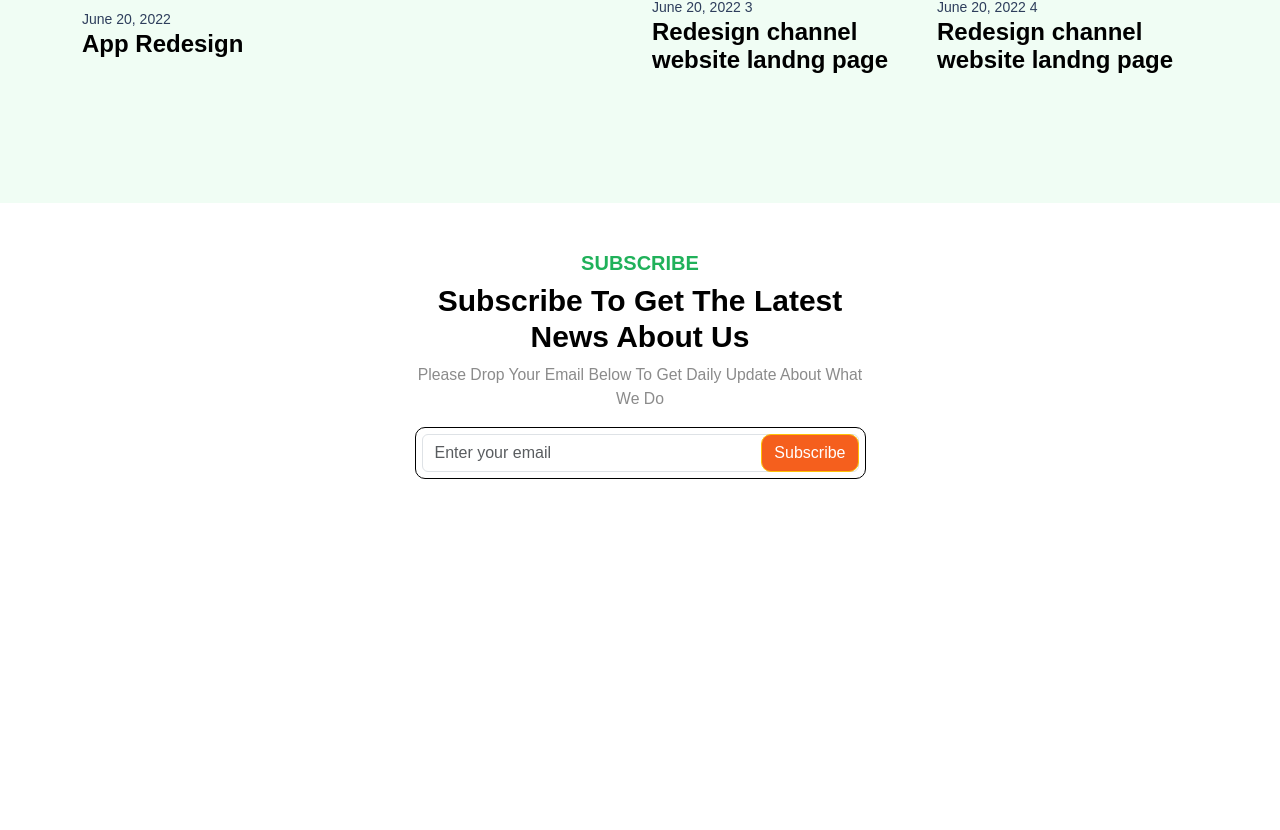
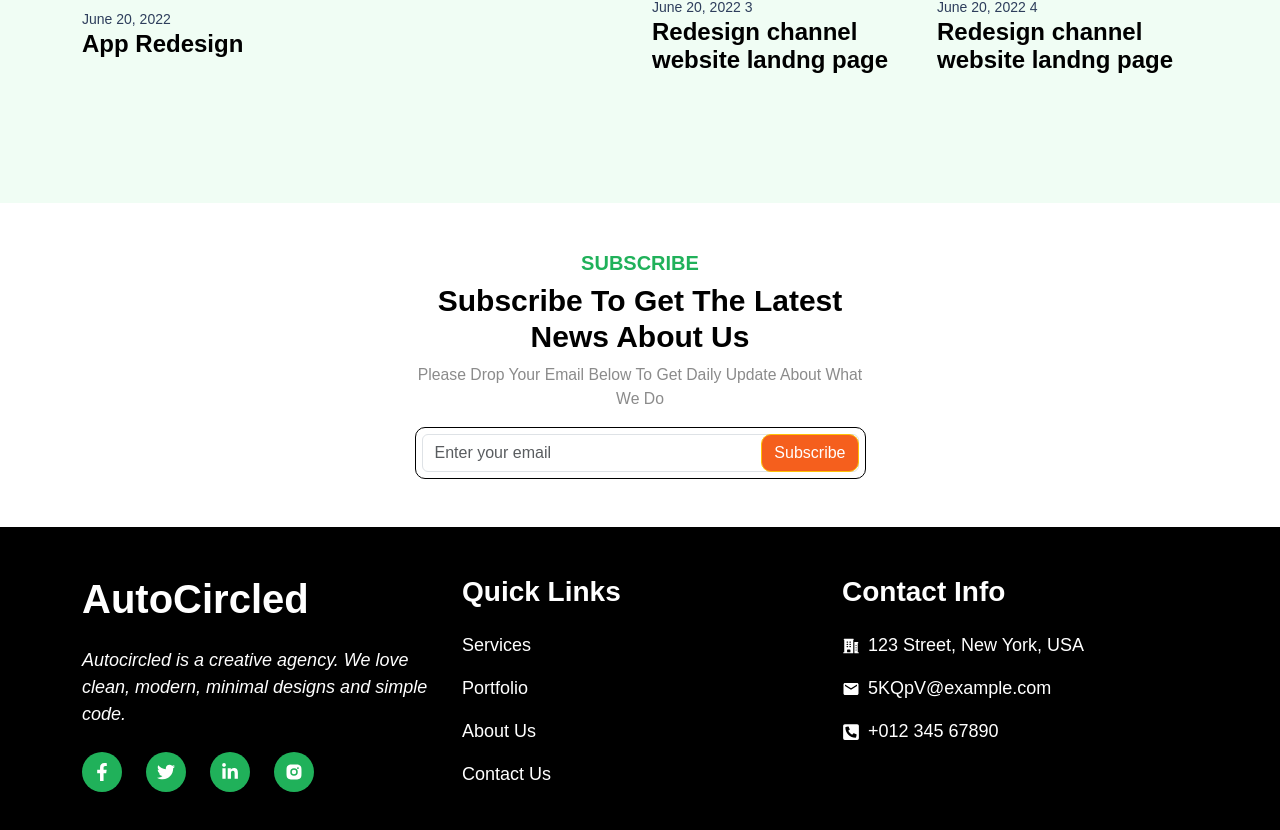
Before and after one commit to autocircled/module-14-assignment, a React (Vite) app: page / in a window 1280 px wide. Shown: the part 2501-3331 px from the top of the page. Before the commit the page ends 3028 px from the top, so only its background shows below. Built offline with nearby package versions, Linux system fonts and the light colour scheme.

Commit message:
footer ok

```diff
--- /dev/null
+++ b/src/assets/css/footer.css
@@ -0,0 +1,6 @@
+.social-links a {
+    background: #20B15A;
+    width: 40px;
+    height: 40px;
+    border-radius: 50px;
+}
--- /dev/null
+++ b/src/components/Footer.jsx
@@ -0,0 +1,63 @@
+import { Nav } from 'react-bootstrap';
+import '../assets/css/footer.css'
+import { FaFacebookF } from "react-icons/fa";
+import { FaTwitter } from "react-icons/fa";
+import { FaLinkedinIn } from "react-icons/fa";
+import { RiInstagramFill } from "react-icons/ri";
+import { HiBuildingOffice2 } from "react-icons/hi2";
+import { MdEmail } from "react-icons/md";
+import { FaPhoneSquareAlt } from "react-icons/fa";
+import { Link } from 'react-router-dom';
+
+const Footer = () => {
+    return (
+        <section className="footer bg-black text-white py-5">
+            <div className="container">
+                <div className="row">
+                    <div className="col-md-4 my-4 my-md-0">
+                        <div className="footer-logo">
+                            <span className='fw-bold display-6'>AutoCircled</span>
+                        </div>
+                        <div className="footer-description fst-italic my-4">
+                            <p>Autocircled is a creative agency. We love clean, modern, minimal designs and simple code.</p>
+                        </div>
+                        <div className="social-links d-flex align-items-center gap-4">
+                            <Link to="/" className='d-flex align-items-center justify-content-center text-white'><FaFacebookF /></Link>
+                            <Link to="/" className='d-flex align-items-center justify-content-center text-white'><FaTwitter /></Link>
+                            <Link to="/" className='d-flex align-items-center justify-content-center text-white'><FaLinkedinIn /></Link>
+                            <Link to="/" className='d-flex align-items-center justify-content-center text-white'><RiInstagramFill /></Link>
+                        </div>
+                    </div>
+                    <div className="col-md-4 quick-links my-4 my-md-0">
+                        <h3 className='widget-title'>Quick Links</h3>
+                        <Nav className="flex-column mt-4">
+                            <Nav.Link as={Link} className='px-0 py-0 mb-3 text-white' to="/services">Services</Nav.Link>
+                            <Nav.Link as={Link} className='px-0 py-0 mb-3 text-white' to="/portfolio">Portfolio</Nav.Link>
+                            <Nav.Link as={Link} className='px-0 py-0 mb-3 text-white' to="/about">About Us</Nav.Link>
+                            <Nav.Link as={Link} className='px-0 py-0 mb-3 text-white' to="/contact">Contact Us</Nav.Link>
+                        </Nav>
+                    </div>
+                    <div className="col-md-4 address my-4 my-md-0">
+                        <h3 className='widget-title'>Contact Info</h3>
+                        <ul className="contact-info px-0 my-4">
+                            <li className="d-flex align-items-center mb-3">
+                                <HiBuildingOffice2 className='me-2' />
+                                <span>123 Street, New York, USA</span>
+                            </li>
+                            <li className="d-flex align-items-center mb-3">
+                                <MdEmail className='me-2' />
+                                <span>5KQpV@example.com</span>
+                            </li>
+                            <li className="d-flex align-items-center mb-3">
+                                <FaPhoneSquareAlt className='me-2' />
+                                <span>+012 345 67890</span>
+                            </li>
+                        </ul>
+                    </div>
+                </div>
+            </div>
+        </section>
+    )
+}
+
+export default Footer
--- a/src/pages/HomePage.jsx
+++ b/src/pages/HomePage.jsx
@@ -1,5 +1,6 @@
 import AppNavBar from '../components/AppNavBar'
 import FeaturedProjects from '../components/FeaturedProjects'
+import Footer from '../components/Footer'
 import Hero from '../components/Hero'
 import SubscribeForm from '../components/SubscribeForm'
 import WorkList from '../components/WorkList'
@@ -12,6 +13,7 @@ const HomePage = () => {
             <WorkList />
             <FeaturedProjects />
             <SubscribeForm />
+            <Footer />
 
 
         </>
```
